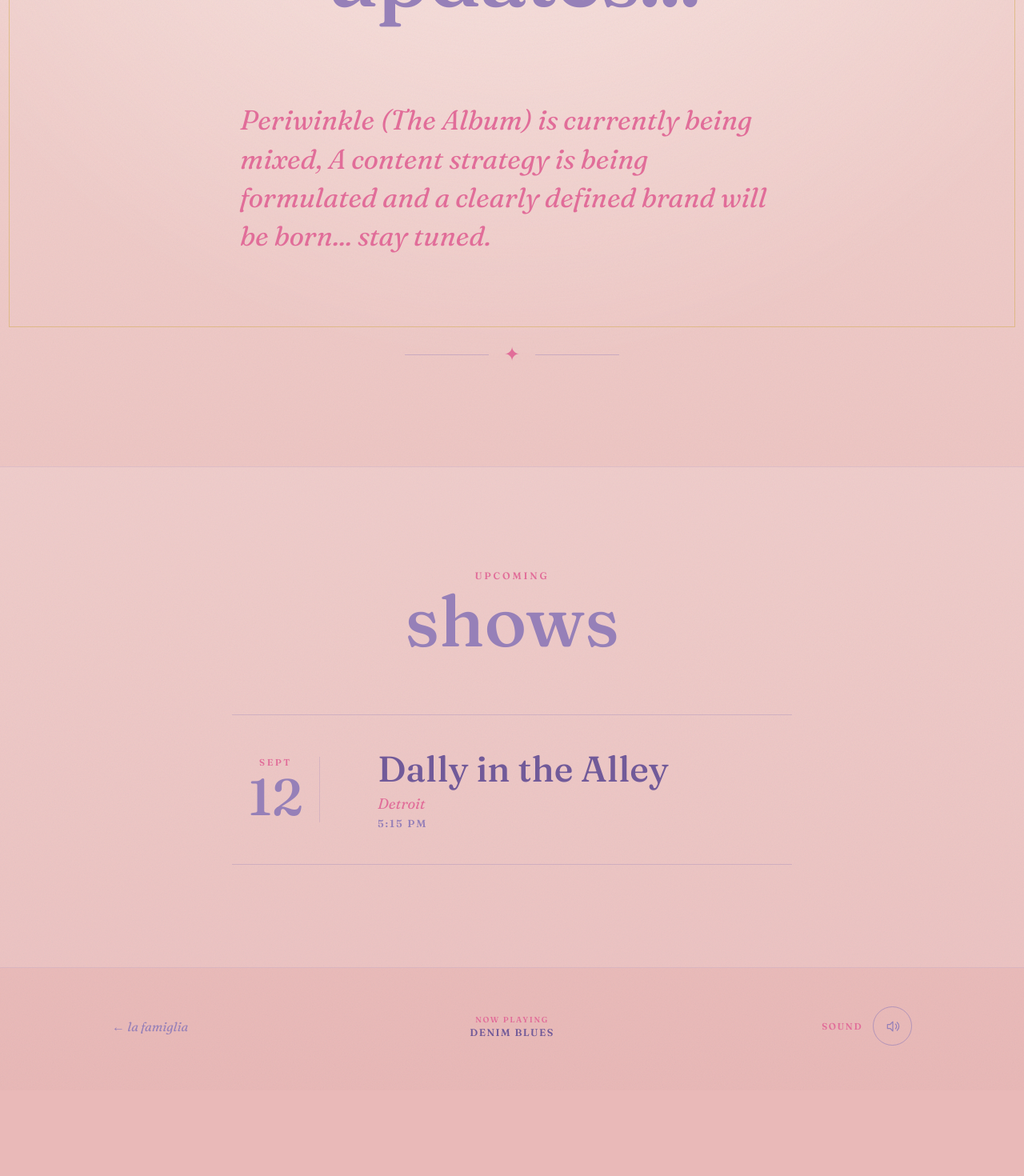
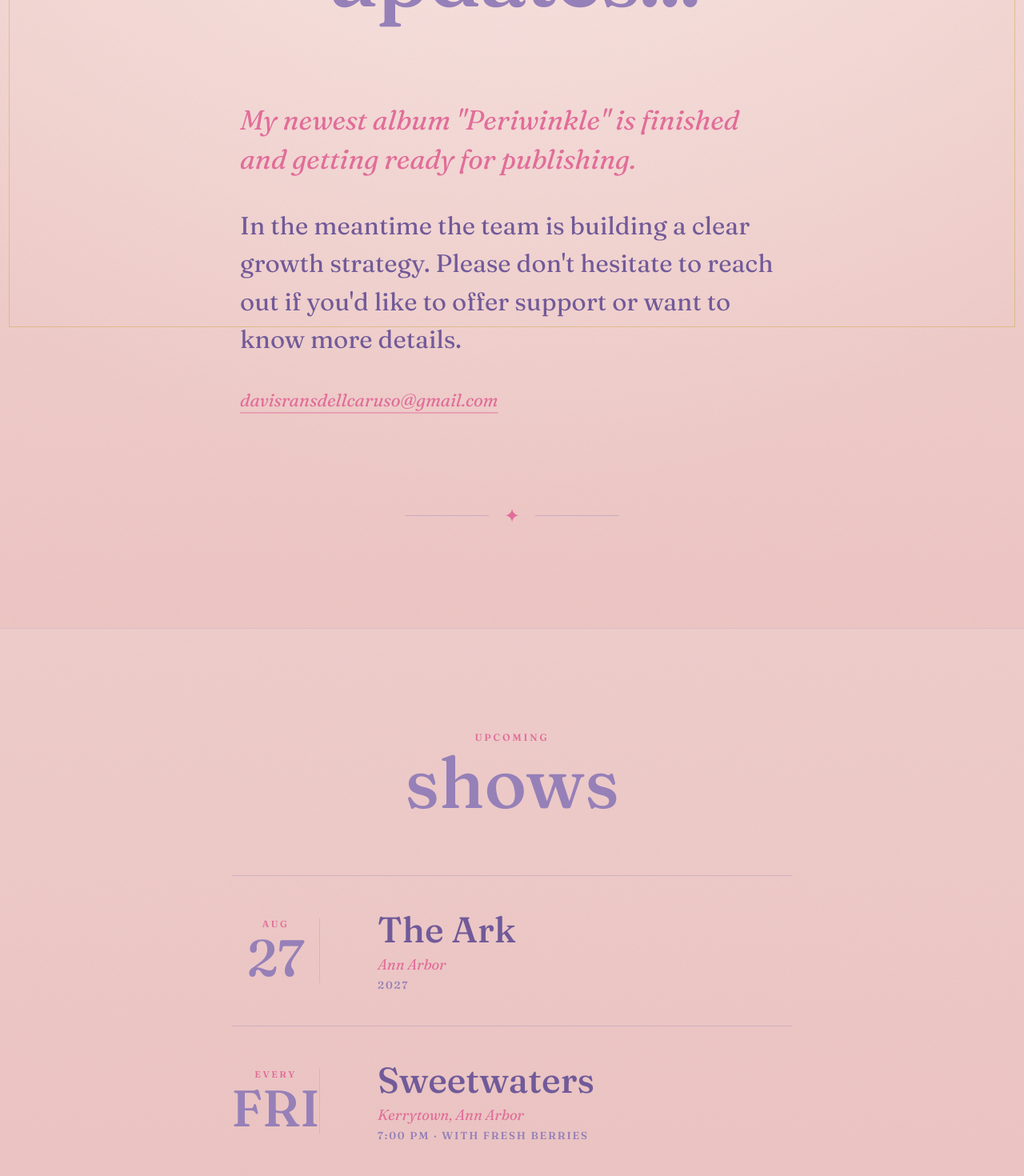
Before and after one commit to davisransdellcaruso-jpg/music-gallery-app, a Next.js app: page /story in a window 1280 px wide. Shown: the part 380-1850 px from the top of the page at 80% size. Before the commit the page ends 1743 px from the top, so only its background shows below. Built offline with nearby package versions, Linux system fonts and the light colour scheme.

Commit message:
Update story page: new album message, shows, contact link

```diff
--- a/pages/story.tsx
+++ b/pages/story.tsx
@@ -118,9 +118,23 @@ export default function Story() {
 
                 <div className="mission-copy">
                   <p className="opening-line">
-                    Periwinkle (The Album) is currently being mixed, A content
-                    strategy is being formulated and a clearly defined brand
-                    will be born... stay tuned.
+                    My newest album &quot;Periwinkle&quot; is finished and
+                    getting ready for publishing.
+                  </p>
+
+                  <p>
+                    In the meantime the team is building a clear growth
+                    strategy. Please don&apos;t hesitate to reach out if
+                    you&apos;d like to offer support or want to know more details.
+                  </p>
+
+                  <p className="contact-line">
+                    <a
+                      className="contact-link"
+                      href="mailto:davisransdellcaruso@gmail.com"
+                    >
+                      davisransdellcaruso@gmail.com
+                    </a>
                   </p>
                 </div>
 
@@ -140,14 +154,27 @@ export default function Story() {
 
                 <article className="show">
                   <div className="date">
-                    <span className="month">SEPT</span>
-                    <span className="day">12</span>
+                    <span className="month">AUG</span>
+                    <span className="day">27</span>
                   </div>
 
                   <div className="show-info">
-                    <h3>Dally in the Alley</h3>
-                    <p className="city">Detroit</p>
-                    <p className="time">5:15 PM</p>
+                    <h3>The Ark</h3>
+                    <p className="city">Ann Arbor</p>
+                    <p className="time">2027</p>
+                  </div>
+                </article>
+
+                <article className="show weekly-show">
+                  <div className="date">
+                    <span className="month">EVERY</span>
+                    <span className="day">FRI</span>
+                  </div>
+
+                  <div className="show-info">
+                    <h3>Sweetwaters</h3>
+                    <p className="city">Kerrytown, Ann Arbor</p>
+                    <p className="time">7:00 PM · WITH FRESH BERRIES</p>
                   </div>
                 </article>
               </div>
@@ -390,6 +417,29 @@ export default function Story() {
               line-height: 1.4;
             }
 
+            .mission-copy .contact-line {
+              margin-top: -0.6rem;
+            }
+
+            .contact-link {
+              color: var(--pink);
+
+              font-size: clamp(1.05rem, 2.2vw, 1.4rem);
+              font-style: italic;
+
+              overflow-wrap: anywhere;
+
+              text-decoration: underline;
+              text-decoration-color: rgba(225, 109, 153, 0.45);
+              text-underline-offset: 0.3em;
+
+              transition: color 0.2s ease;
+            }
+
+            .contact-link:hover {
+              color: var(--lavender-dark);
+            }
+
             .shows-section {
               position: relative;
 
@@ -476,6 +526,10 @@ export default function Story() {
               border-top: 1px solid rgba(150, 128, 184, 0.32);
 
               border-bottom: 1px solid rgba(150, 128, 184, 0.32);
+            }
+
+            .weekly-show {
+              border-top: 0;
             }
 
             .date {
```
